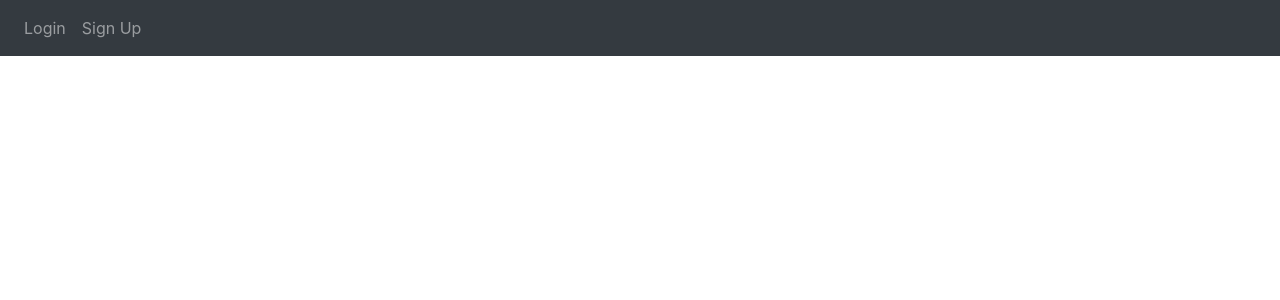
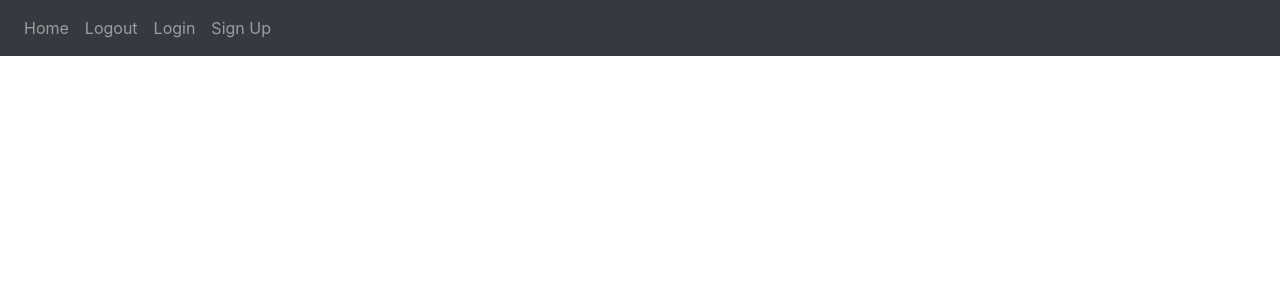
Before and after one commit to Edenedry1/Hospital-management-system, a Flask app: template website/templates/base.html in a window 1280 px wide. Shown: the top 300 px of the page. Run offline with Flask 2, Linux system fonts and the light colour scheme; the template is opened without the code that fills it, so the values that code supplies are empty; some libraries are stand-ins or nearby versions.

Commit message:
add base.html

```diff
--- a/website/templates/base.html
+++ b/website/templates/base.html
@@ -1,8 +1,8 @@
 <!DOCTYPE html>
 <html>
    <head>
-    <meta charset="utf-8" />
-    <meta name="viewport" content="width=device-width, initial-scale=1" />
+       <meta charset="utf-8"  />
+       <meta name="viewport" content="width=device-width, initial-scale=1">
        <link
            rel="stylesheet"
            href="https://stackpath.bootstrapcdn.com/bootstrap/4.4.1/css/bootstrap.min.css"
@@ -14,13 +14,11 @@
       href="https://stackpath.bootstrapcdn.com/font-awesome/4.7.0/css/font-awesome.min.css"
       crossorigin="anonymous"
     />
-
-    <title>{% block title %}Home{% endblock %}</title>
+     <title>{% block title %}Home {%endblock %}</title>
    </head>
    <body>
       <nav class="navbar navbar-expand-lg navbar-dark bg-dark">
-      <button
-        class="navbar-toggler"
+          <button class="navbar-toggler"
                   type="button"
                   data-toggle="collapse"
                   data-target="#navbar"
@@ -29,55 +27,48 @@
           </button>
           <div class="collapse navbar-collapse" id="navbar">
               <div class="navbar-nav">
-          {% if user.is_authenticated %}
                   <a class="nav-item nav-link" id="home" href="/">Home</a>
-          <a class="nav-item nav-link" id="logout" href="/logout">Logout</a>
-          {% else %}
-          <a class="nav-item nav-link" id="login" href="/login">Login</a>
-          <a class="nav-item nav-link" id="signUp" href="/sign-up">Sign Up</a>
-          {% endif %}
+                  <a class="nav-item nav-link" id="Logout" href="/Logout">Logout</a>
+                  <a class="nav-item nav-link" id="Login" href="/Login">Login</a>
+                  <a class="nav-item nav-link" id="Sign_up" href="/Sign_up">Sign Up</a>
               </div>
           </div>
       </nav>
-
-    {% with messages = get_flashed_messages(with_categories=true) %} {% if
-    messages %} {% for category, message in messages %} {% if category ==
-    'error' %}
+      {% with messages = get_flashed_messages(with_categories=true)%}
+      {% if messages %}
+          {% for category, message in messages %}
+          {%if category =='error'%}
           <div class="alert alert-danger alter-dismissable fade show" role="alert">
               {{ message }}
               <button type="button" class="close" data-dismiss="alert">
-        <span aria-hidden="true">&times;</span>
+                  <span aria-hidden="true">&times</span>
               </button>
           </div>
           {% else %}
           <div class="alert alert-success alter-dismissable fade show" role="alert">
               {{ message }}
               <button type="button" class="close" data-dismiss="alert">
-        <span aria-hidden="true">&times;</span>
+                  <span aria-hidden="true">&times</span>
               </button>
           </div>
-    {% endif %} {% endfor %} {% endif %} {% endwith %}
-
-    <div class="container">{% block content %} {% endblock %}</div>
-    <script
-      src="https://code.jquery.com/jquery-3.2.1.slim.min.js"
-      integrity="sha384-KJ3o2DKtIkvYIK3UENzmM7KCkRr/rE9/Qpg6aAZGJwFDMVNA/GpGFF93hXpG5KkN"
-      crossorigin="anonymous"
-    ></script>
+          {% endif %}
+          {% endfor %}
+      {% endif %}
+      {% endwith %}
+      <div class = "container">{% block content%} {% endblock %} </div>
       <script
       src="https://cdnjs.cloudflare.com/ajax/libs/popper.js/1.12.9/umd/popper.min.js"
       integrity="sha384-ApNbgh9B+Y1QKtv3Rn7W3mgPxhU9K/ScQsAP7hUibX39j7fakFPskvXusvfa0b4Q"
-      crossorigin="anonymous"
-    ></script>
+      crossorigin="anonymous">
+      </script>
       <script
       src="https://maxcdn.bootstrapcdn.com/bootstrap/4.0.0/js/bootstrap.min.js"
       integrity="sha384-JZR6Spejh4U02d8jOt6vLEHfe/JQGiRRSQQxSfFWpi1MquVdAyjUar5+76PVCmYl"
-      crossorigin="anonymous"
-    ></script>
-
+      crossorigin="anonymous">
+      </script>
       <script
       type="text/javascript"
-      src="{{ url_for('static', filename='index.js') }}"
-    ></script>
+      src="{{ url_for('static', filename='index.js') }}">
+      </script>
    </body>
 </html>
```
Lines whose indentation alone changed are shown as unchanged.
